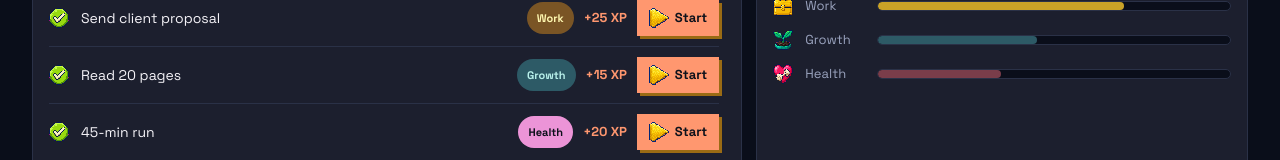
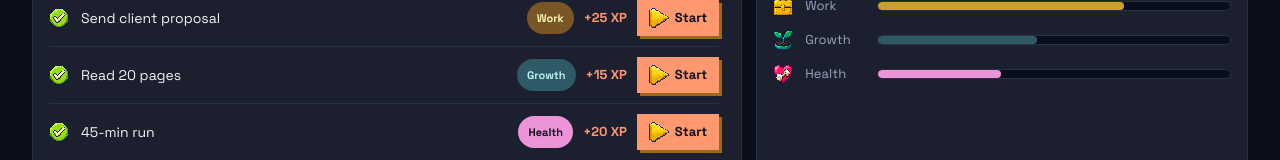
Before and after one commit to aasarmiento/life-leveling-system, a plain HTML site: page pages/dashboard.html in a window 1280 px wide. Shown: the part 756-916 px from the top of the page. Drawn offline with Linux system fonts and the light colour scheme.

Commit message:
minor revisions of healthbars inline

```diff
--- a/pages/dashboard.html
+++ b/pages/dashboard.html
@@ -195,7 +195,7 @@
       <div class="bar-row">
         <img class="icon" src="../assets/icons/00-shared/icon-health.png" alt="">
         <span class="lab">Health</span>
-        <div class="track"><div class="fill" style="width:35%; background:#7a3d4a"></div></div>
+        <div class="track"><div class="fill" style="width:35%; background:var(--orchid)"></div></div>
       </div>
     </aside>
   </div>
```
